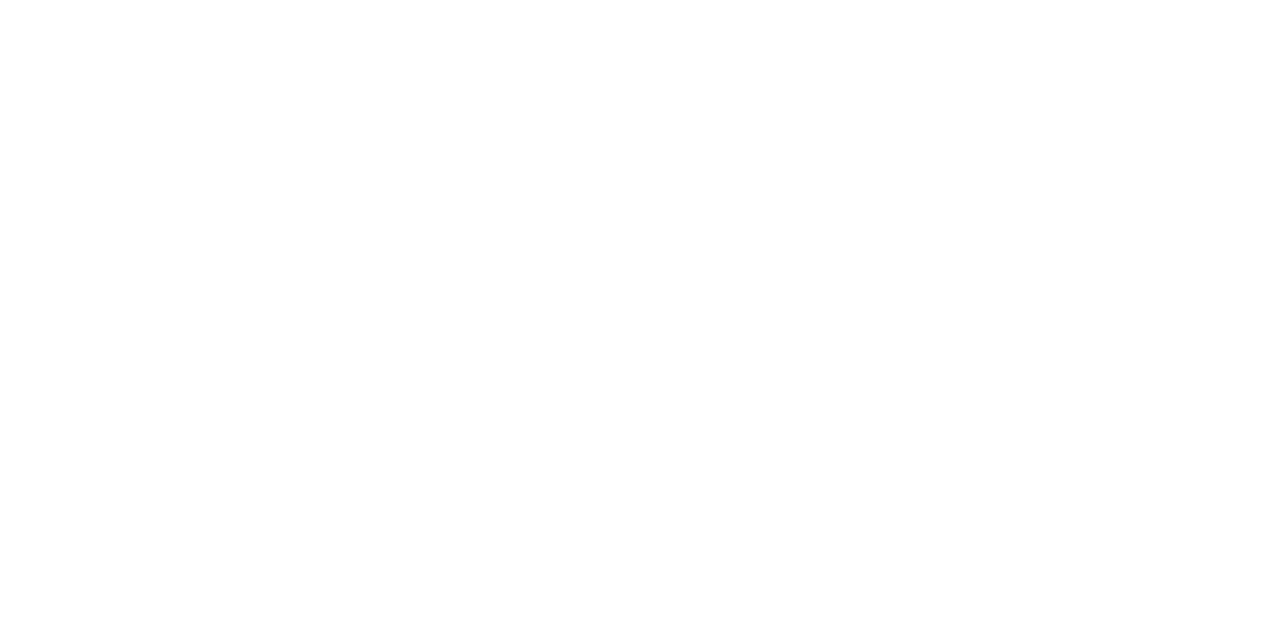
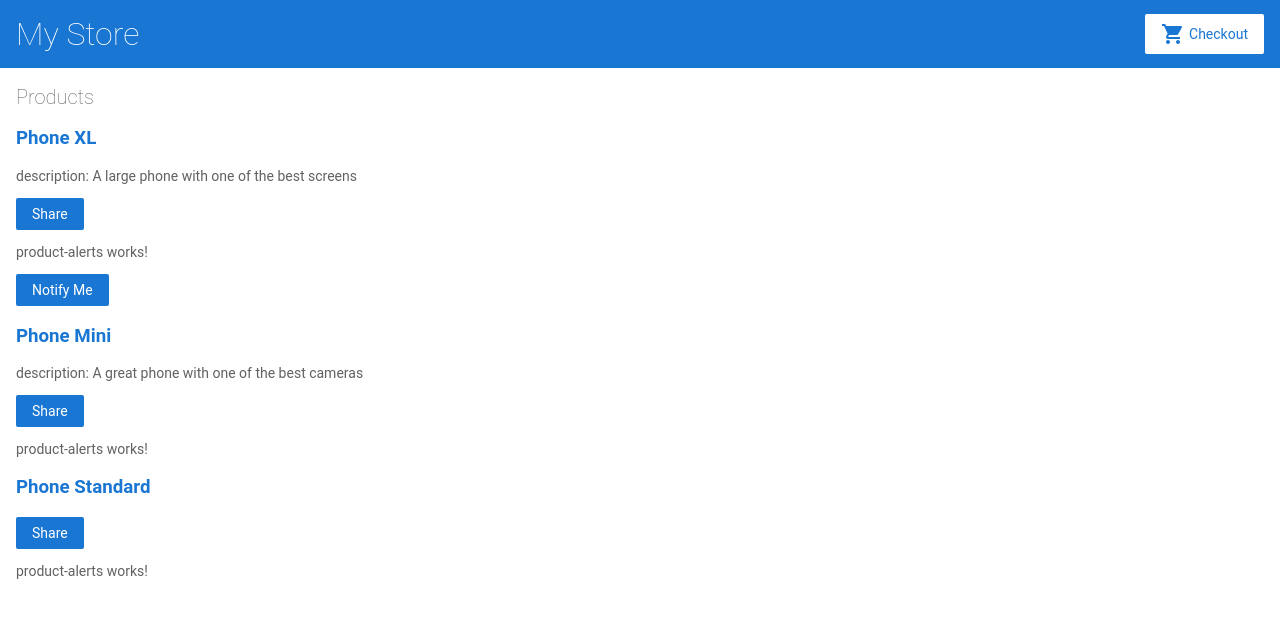
Before and after one commit to Narukxge/angular-phz4gf, an Angular app: page / in a window 1280 px wide. Shown: the top 618 px of the page. Built offline with nearby package versions, Linux system fonts and the light colour scheme.

Commit message:
1 file modified

```diff
--- a/src/app/product-list/product-list.component.html
+++ b/src/app/product-list/product-list.component.html
@@ -4,7 +4,7 @@
 
   <h3>
     <a [title]="product.name + ' details'"
-    [routerLink]="['/products', product.id">
+    [routerLink]="['/products', product.id]">
       {{ product.name }}
     </a>
   </h3>
```
